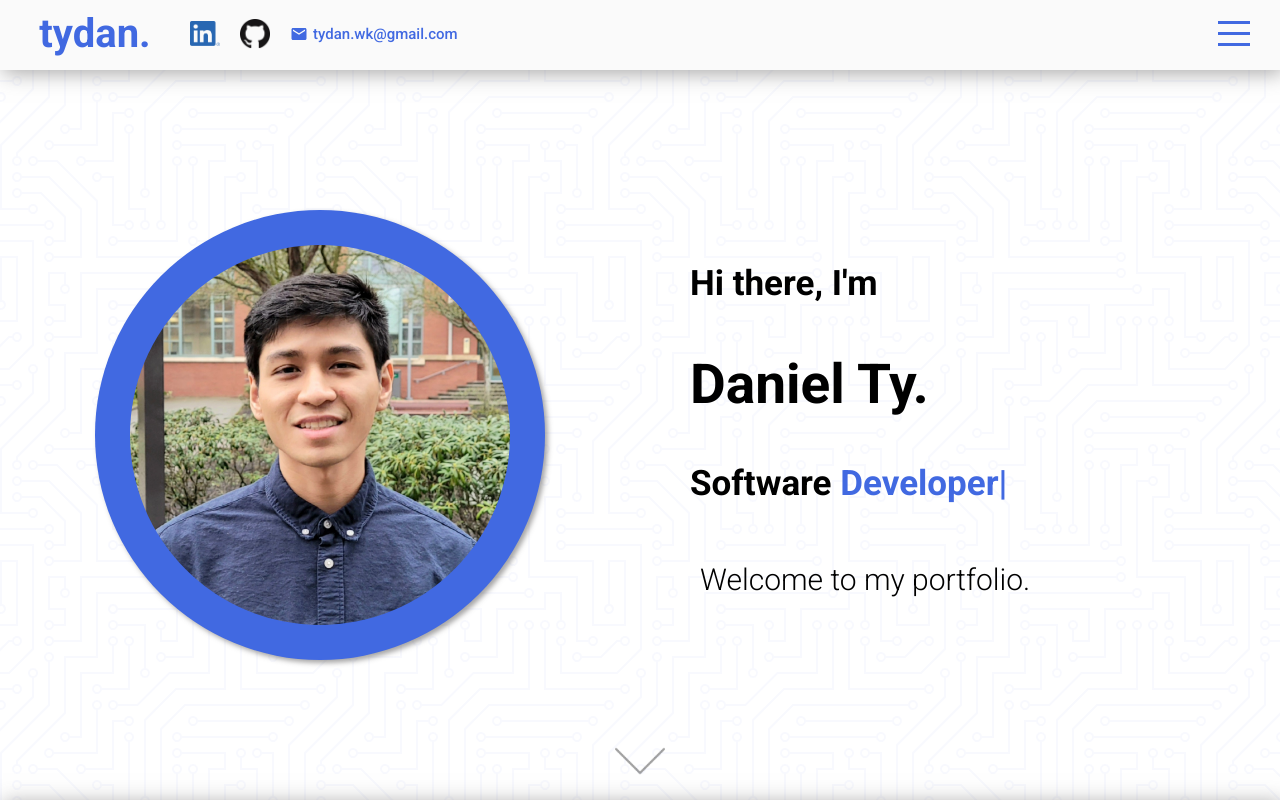
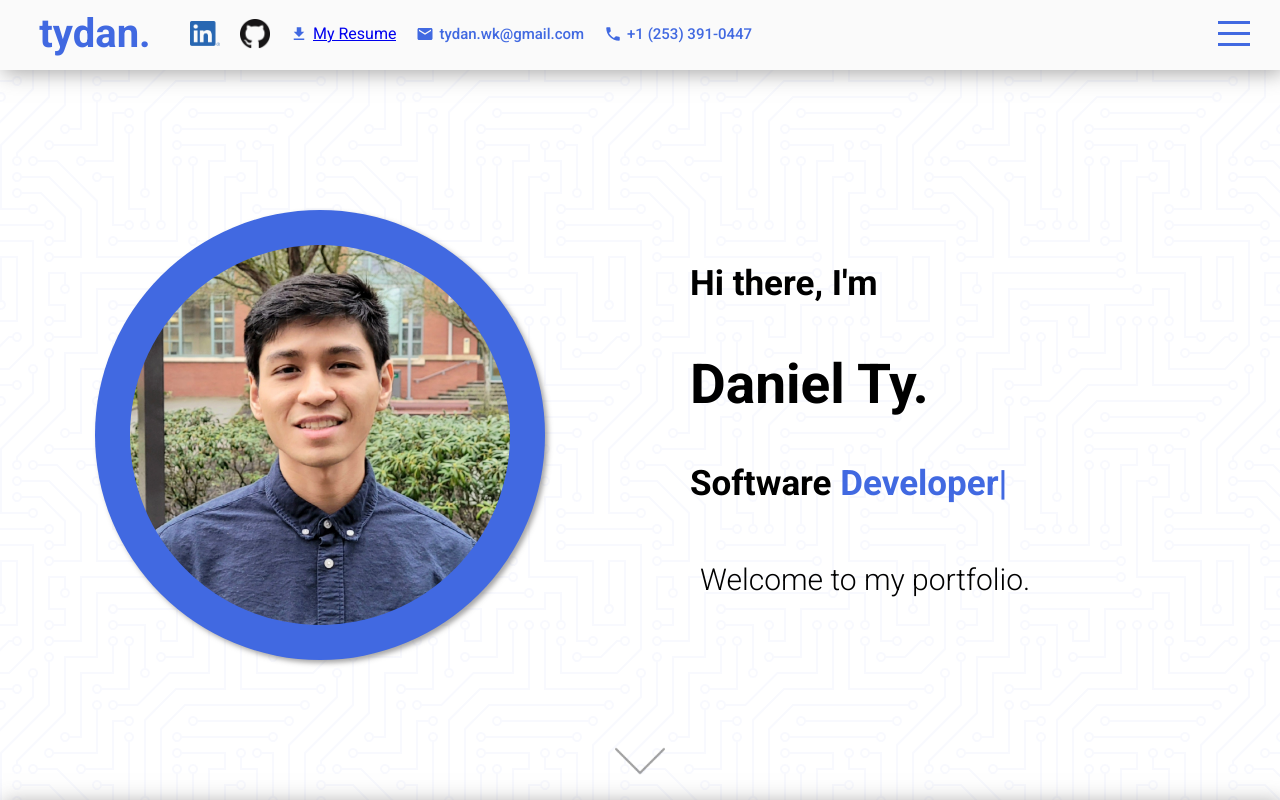
Before and after one commit to tydan3/Portfolio, a React (Create React App) app: page / in a window 1280 px wide. Built offline with nearby package versions, Linux system fonts and the light colour scheme.

Commit message:
Added phone # and resume dl

```diff
--- a/src/components/topbar/Topbar.jsx
+++ b/src/components/topbar/Topbar.jsx
@@ -1,5 +1,5 @@
 import "./topbar.scss";
-import { Mail } from "@material-ui/icons";
+import { Mail, Phone, GetApp } from "@material-ui/icons";
 
 export default function Topbar({ menuOpen, setMenuOpen }) {
   return (
@@ -25,8 +25,18 @@ export default function Topbar({ menuOpen, setMenuOpen }) {
             <img src="./assets/logos/github.png" alt="github" />
           </div>
           <div className="itemContainer">
+            <GetApp className="icon" />
+            <a href="./assets/Resume_Daniel_Ty.pdf" download>
+              My Resume
+            </a>
+          </div>
+          <div className="itemContainer">
             <Mail className="icon" />
             <span>tydan.wk@gmail.com</span>
+          </div>
+          <div className="itemContainer">
+            <Phone className="icon" />
+            <span>+1 (253) 391-0447</span>
           </div>
         </div>
         <div className="right">
```
Also changed, not shown: 1 other file (tests, documents, lock files or other folders).
